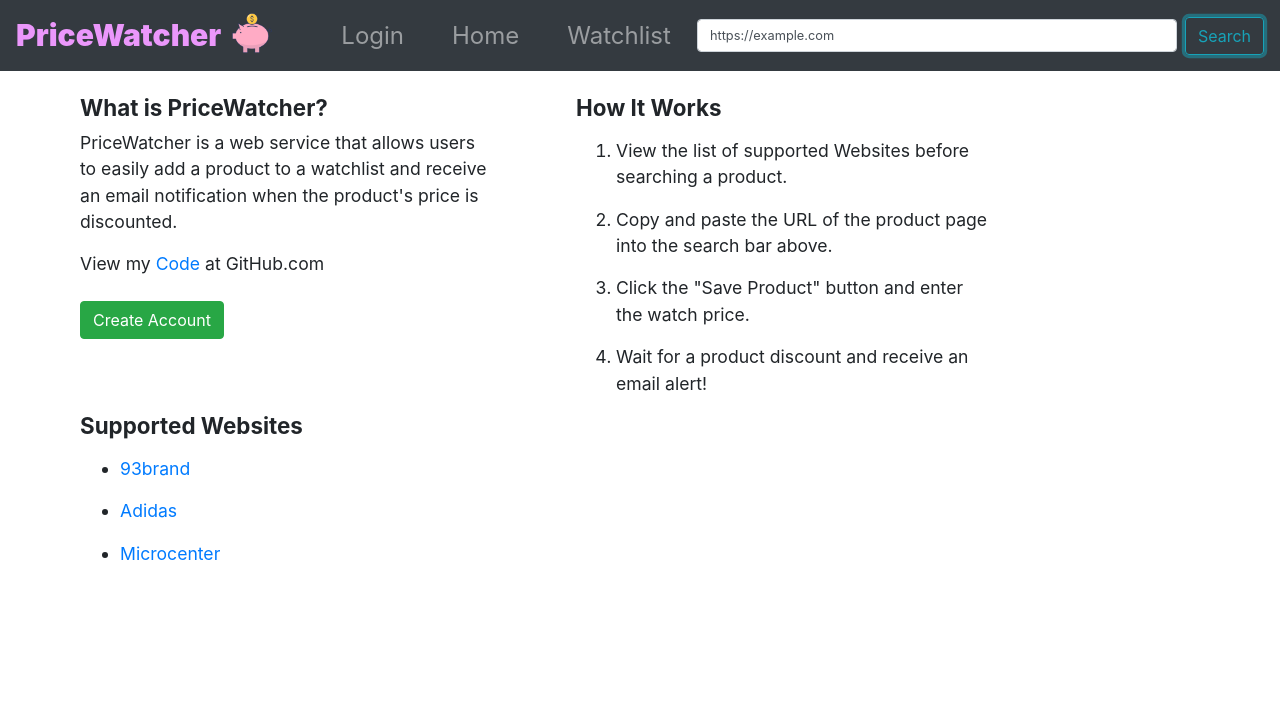
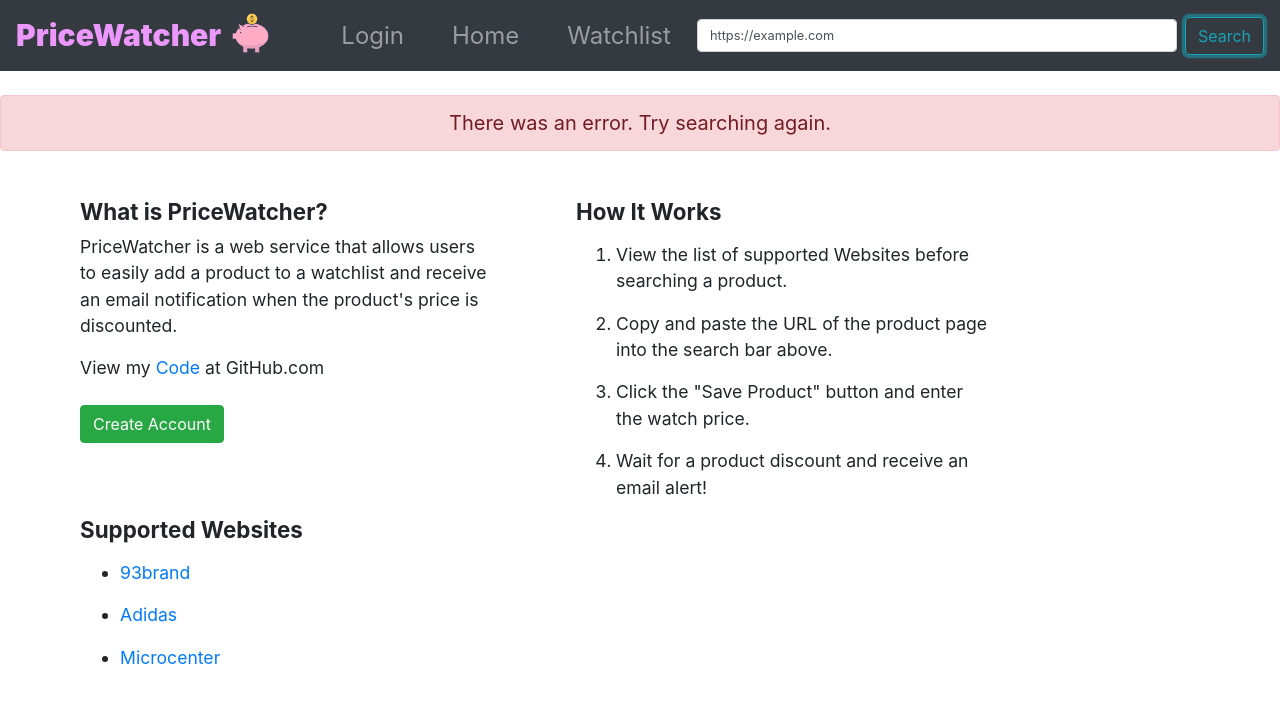
Before and after one commit to JesusL1/nodejs-pricewatcher, a React (Create React App) app in the folder frontend/: page / in a window 1280 px wide. Both pictures are taken after typing "https://example.com" into the empty fields and a click on the button "Search". Shown: the top 702 px of the page. Built offline with nearby package versions, Linux system fonts and the light colour scheme; no server answers.

Commit message:
Add error alert when search returns error
Add useHistory to make home page the designated page for showing
succcessful search result

```diff
--- a/frontend/src/App.js
+++ b/frontend/src/App.js
@@ -1,13 +1,13 @@
 import React, { useState } from 'react'
 import {
-  Switch, Route, Link
+  Switch, Route, Link, Redirect, useHistory
 } from 'react-router-dom'
 import axios from 'axios'
 import Home from './components/Home'
 import Login from './components/Login'
 import SearchResult from './components/SearchResult'
 import WatchList from './components/WatchList'
-import { Button, Form, FormControl, Nav, Navbar, Spinner } from 'react-bootstrap'
+import { Alert, Button, Form, FormControl, Nav, Navbar, Spinner } from 'react-bootstrap'
 import Register from './components/Register'
 
 
@@ -16,9 +16,11 @@ const App = () => {
   const [ searchTerm, setSearchTerm ] = useState('')
   const [ loading, setLoading ] = useState(false)
   const [ success, setSuccess ] = useState(false)
+  const [ searchError, setSearchError ] = useState(false)
   const [ productName, setProductName ] = useState('')
   const [ productPrice, setProductPrice ] = useState('')
   const [ productImg, setProductImg ] = useState('')
+  const history = useHistory()
 
   const handleSearchChange = (event) => {
     setSearchTerm(event.target.value)
@@ -30,6 +32,7 @@ const App = () => {
 
   const search = (event) => {
     event.preventDefault()
+    history.push("/")
     axios.get(`/${encodeURIComponent(searchTerm)}`)
       .then(res => {
           const p = res.data
@@ -43,6 +46,7 @@ const App = () => {
           setLoading(false)
       })
       .catch(error => {
+        setSearchError(true)
         setLoading(false)
         console.log(error)
       })
@@ -54,6 +58,17 @@ const App = () => {
       return (
         <Spinner id="spinner" animation="border" variant="dark" size="lg" />
       )
+    }
+    else  {return null}
+  }
+
+  const SearchErrorAlert = () => {
+    if (searchError) {
+      return (
+        <div className="error">
+         <Alert variant="danger">There was an error. Try searching again.</Alert>
+       </div>
+     )
     }
     else  {return null}
   }
@@ -75,8 +90,8 @@ const App = () => {
         </Form>
         </Navbar.Collapse>
       </Navbar>
-      <LoadingSpinner/>
-      <SearchResult product={{name: productName, price: productPrice, img: productImg }} success={success} />
+
+      <SearchErrorAlert/>
 
       <Switch>
         <Route path="/login">
@@ -89,6 +104,8 @@ const App = () => {
           <WatchList/>
         </Route>
         <Route path="/">
+          <LoadingSpinner/>
+          <SearchResult product={{name: productName, price: productPrice, img: productImg }} success={success} />
           <Home/>
         </Route>
       </Switch>
--- a/frontend/src/index.css
+++ b/frontend/src/index.css
@@ -45,6 +45,13 @@ form {
 #spinner {
     width:10rem;
     height:10rem;
+    margin-bottom:5rem;
+}
+
+.error {
+
+    font-size:1.25rem;
+    margin-bottom:3rem;
 }
 
 #product {
```
